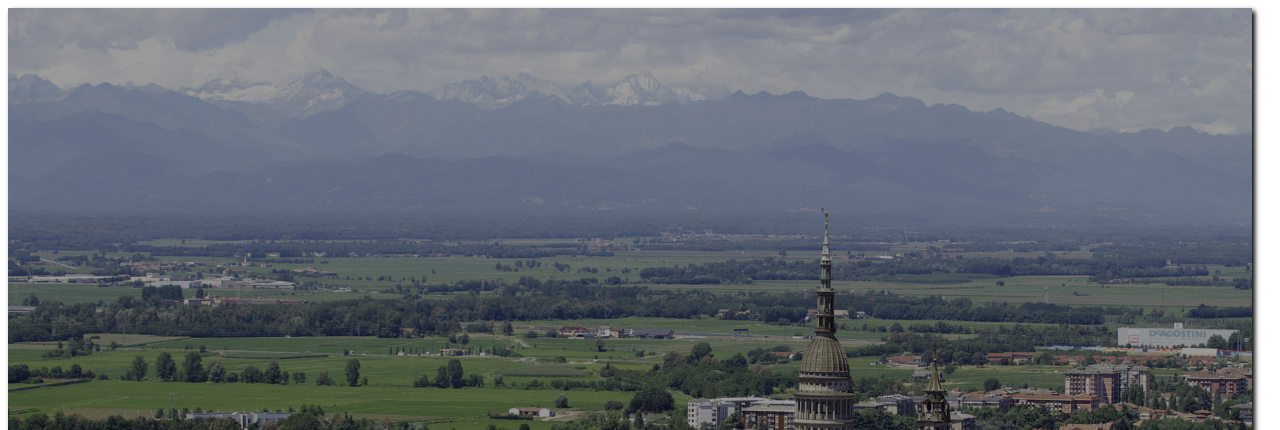
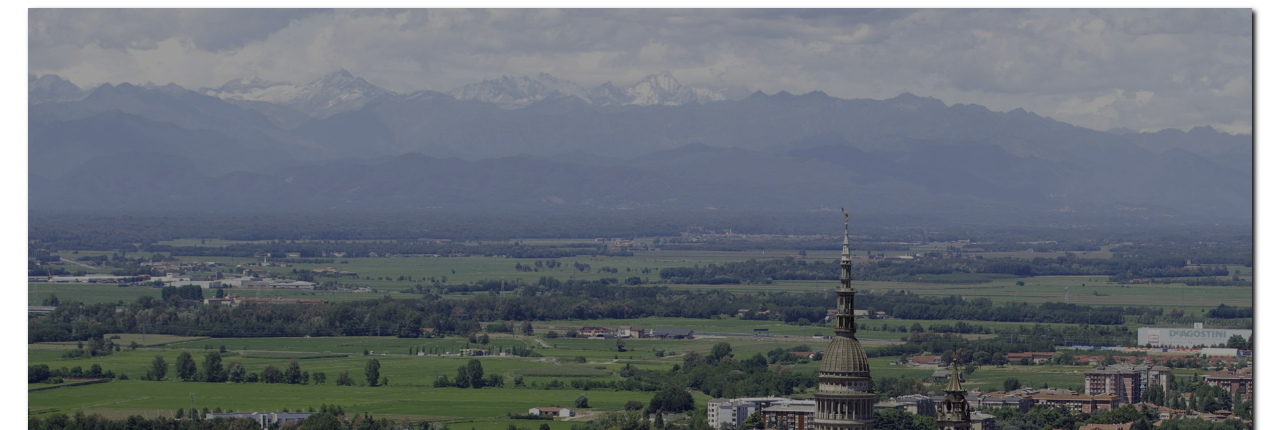
Before and after one commit to 83CarloG/htmlcss-airbnb, a plain HTML site: page index.html in a window 1280 px wide. Shown: the top 430 px of the page. Drawn offline with Linux system fonts and the light colour scheme.

Commit message:
definitive version 1.0

```diff
--- a/css/style.css
+++ b/css/style.css
@@ -5,7 +5,7 @@
 }
 
 body {
-  margin-left: 8px;
+  margin-left: 28px;
 }
 
 .city {
@@ -15,7 +15,7 @@ body {
   margin-bottom: 20px;
   box-shadow:  3px 3px 5px black;
 }
-
+/* city's image cover */
 #novara {
   background: url(../img/novara.jpg) no-repeat;
   background-size: cover;
@@ -29,7 +29,7 @@ body {
   background-size: cover;
 }
 
-
+/* second background */
 .layover {
   position: absolute;
   top: 0;
@@ -38,7 +38,7 @@ body {
   height: 100%;
   background: rgba(0,0,0,0.4);
 }
-
+/* h2 shadows */
 .city-name {
   position: absolute;
   top: 50%;
```
Also changed, not shown: index.html (+5 -1 lines).
